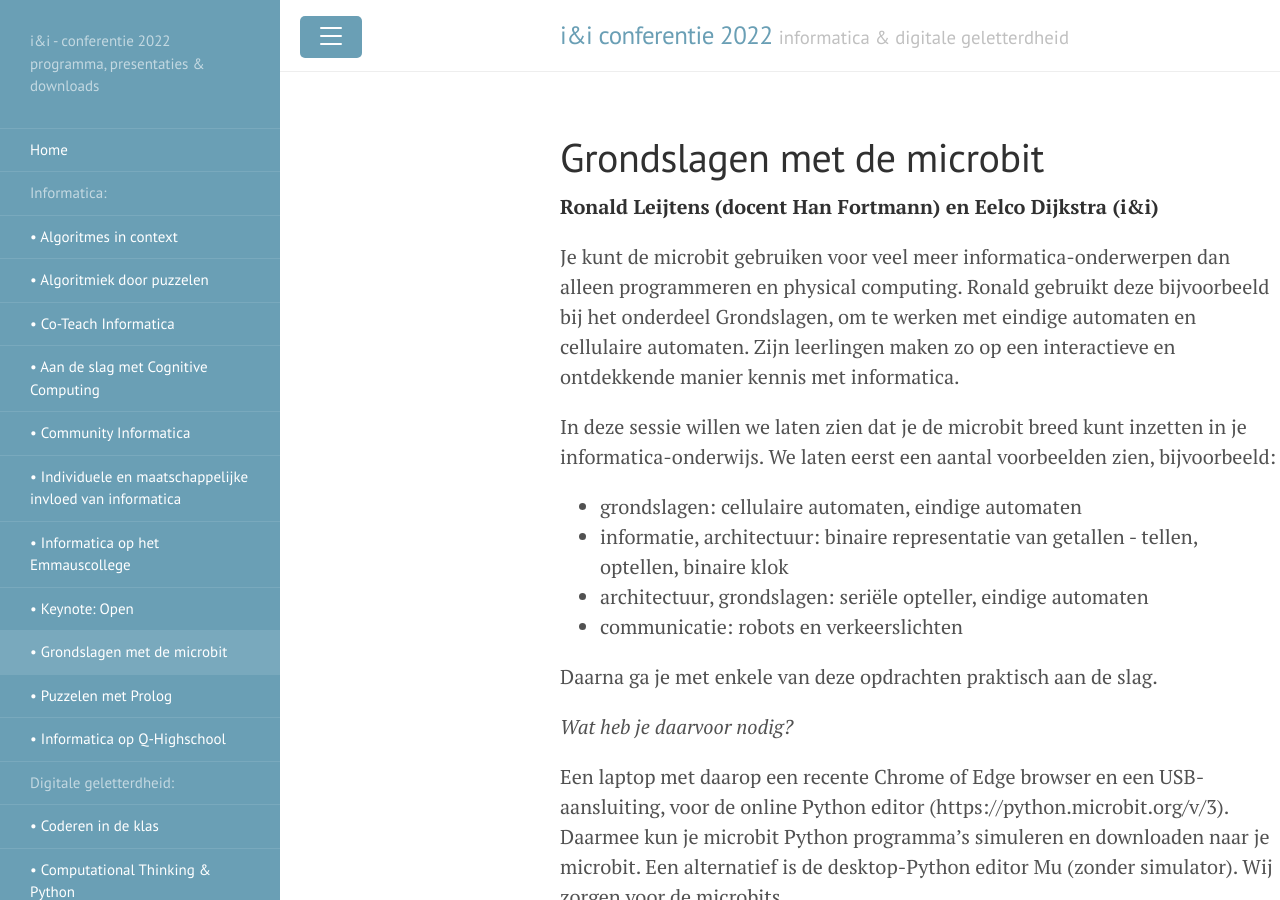
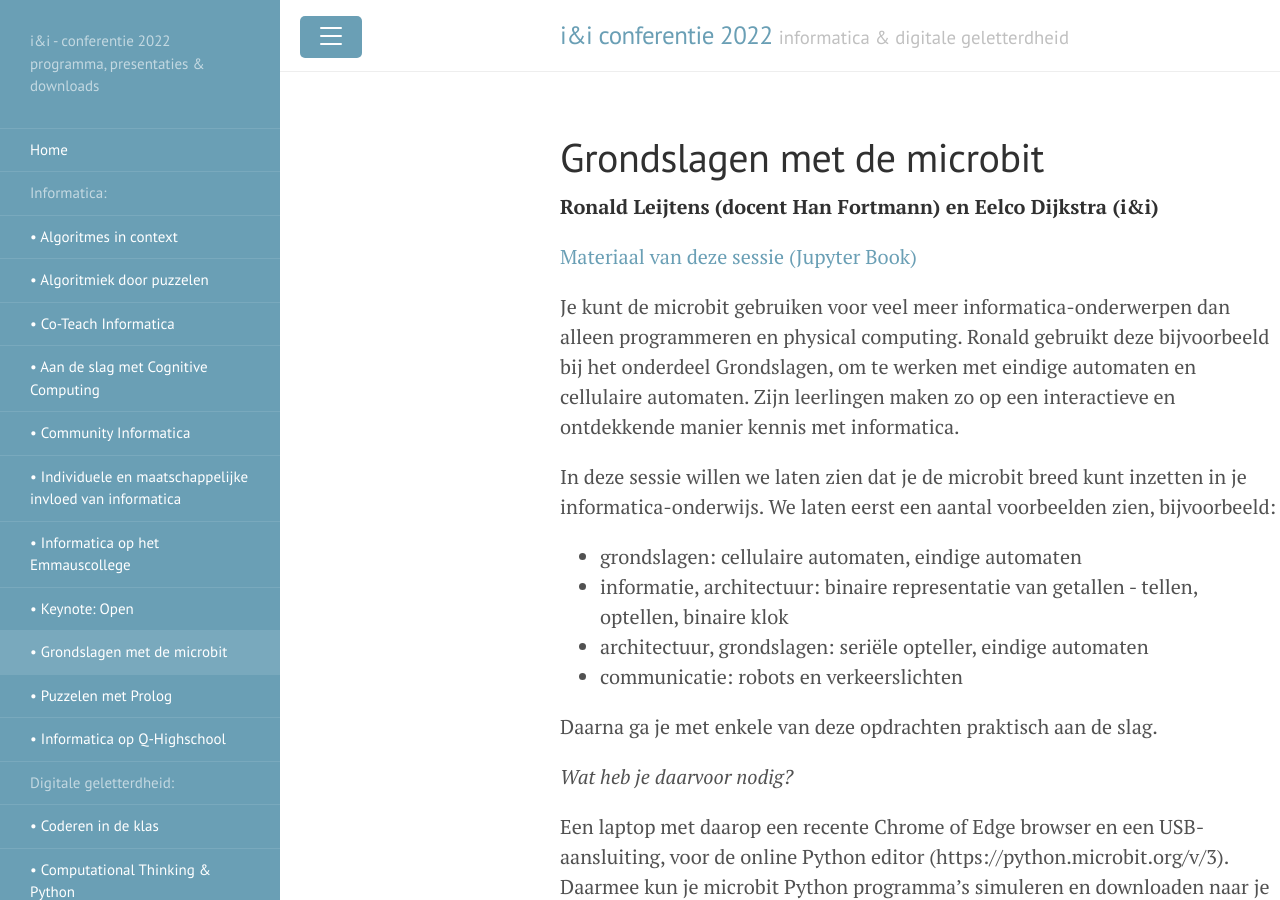
Before and after one commit to ieni/ieni2022, a Jekyll site: the page built from _informatica/microbit-grondslagen.md, in a window 1280 px wide and 900 px high. Built offline with Jekyll 4.4.1, drawn with Linux system fonts in a browser that asks for light colours.

Commit message:
Update microbit-grondslagen.md

```diff
--- a/_informatica/microbit-grondslagen.md
+++ b/_informatica/microbit-grondslagen.md
@@ -4,6 +4,8 @@ title: Grondslagen met de microbit
 ---
 
 **Ronald Leijtens (docent Han Fortmann) en Eelco Dijkstra (i&i)**
+
+[Materiaal van deze sessie (Jupyter Book)](https://eelcodijkstra.github.io/microbitbook/intro.html){:target="_blank"}
 
 Je kunt de microbit gebruiken voor veel meer informatica-onderwerpen dan alleen programmeren en physical computing.
 Ronald gebruikt deze bijvoorbeeld bij het onderdeel Grondslagen, om te werken met eindige automaten en cellulaire automaten.
```
